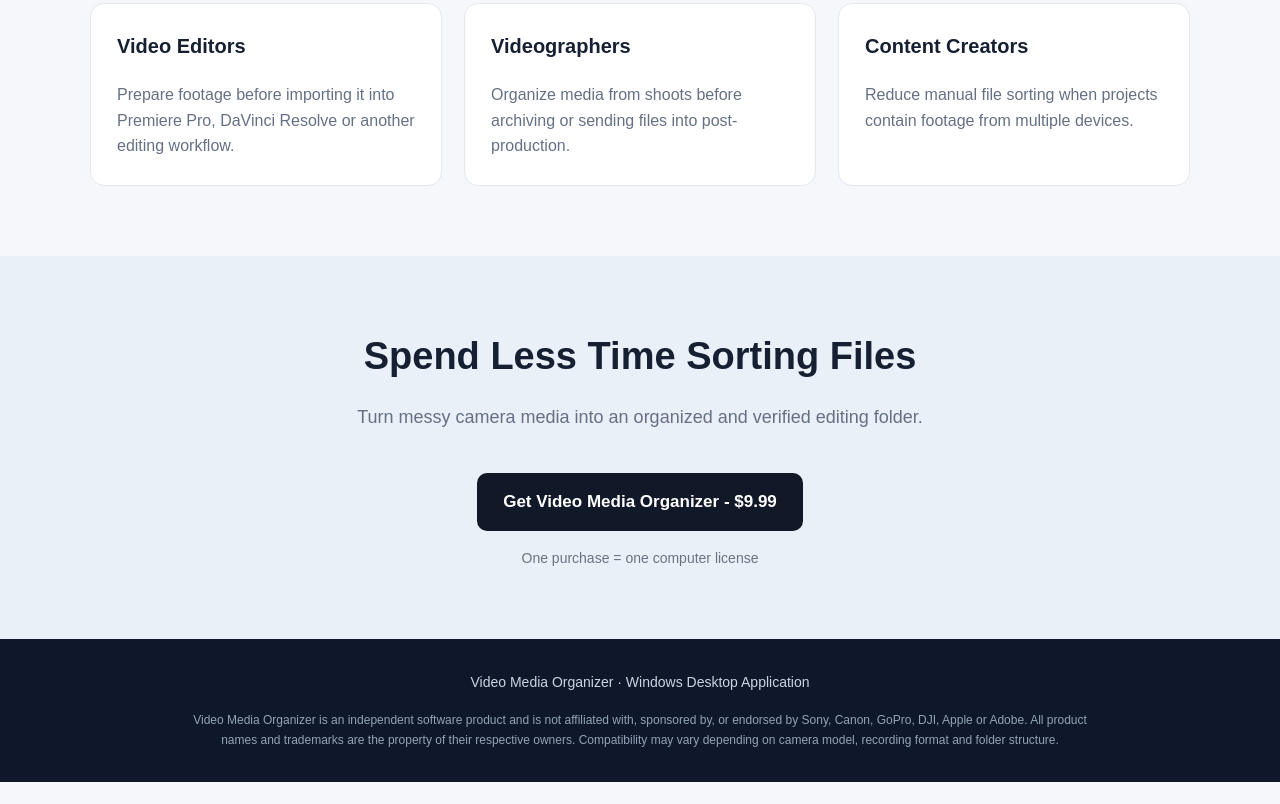
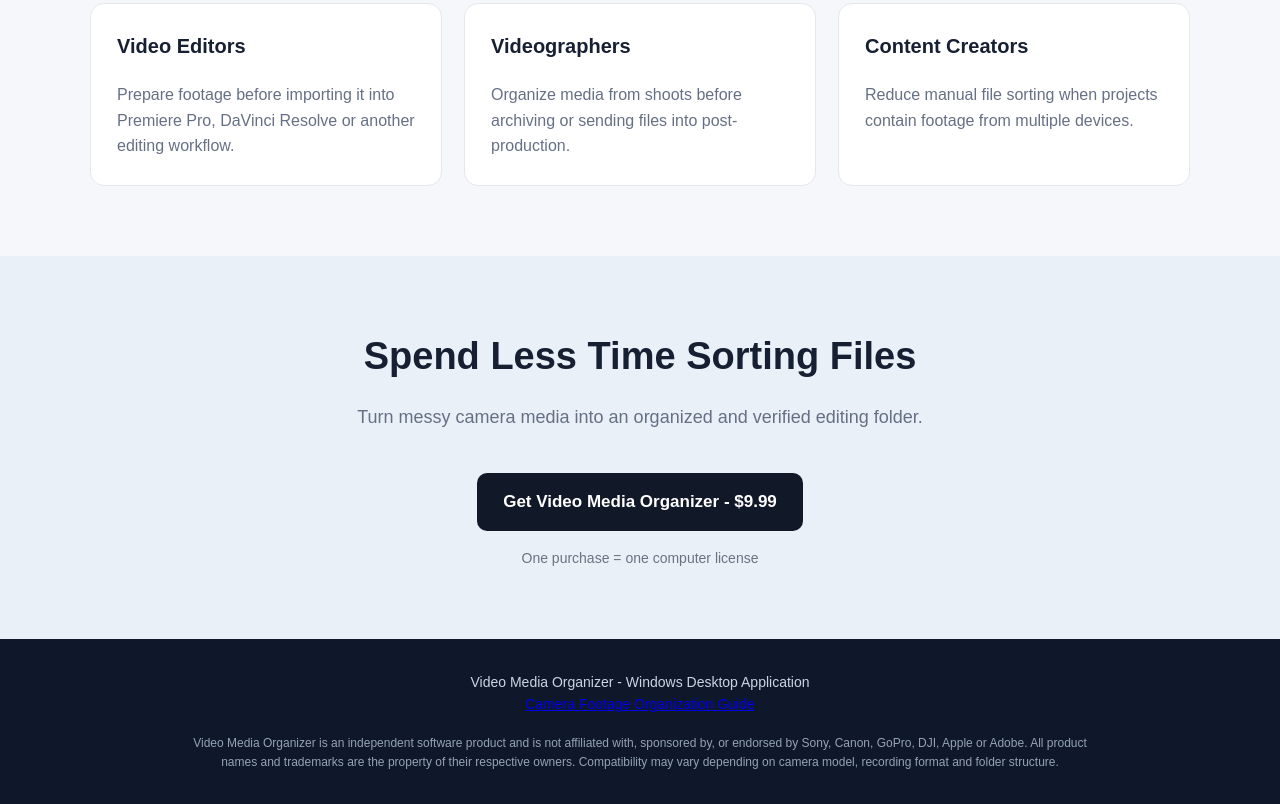
Before and after one commit to VideoMediaOrganizer/VideoMediaOrganizer.github.io, a plain HTML site: page index.html in a window 1280 px wide. Shown: the part 3148-3952 px from the top of the page. Before the commit the page ends 3930 px from the top, so only its background shows below. Drawn offline with Linux system fonts and the light colour scheme.

Commit message:
Update footer with guide link and text changeAdd camera footage guide link
Added a link to the Camera Footage Organization Guide in the footer.

```diff
--- a/index.html
+++ b/index.html
@@ -470,7 +470,13 @@
   <div class="container">
 
     <div>
-      Video Media Organizer · Windows Desktop Application
+      Video Media Organizer - Windows Desktop Application
+    </div>
+
+    <div>
+      <a href="/organize-camera-footage.html">
+        Camera Footage Organization Guide
+      </a>
     </div>
 
     <div class="disclaimer">
```
